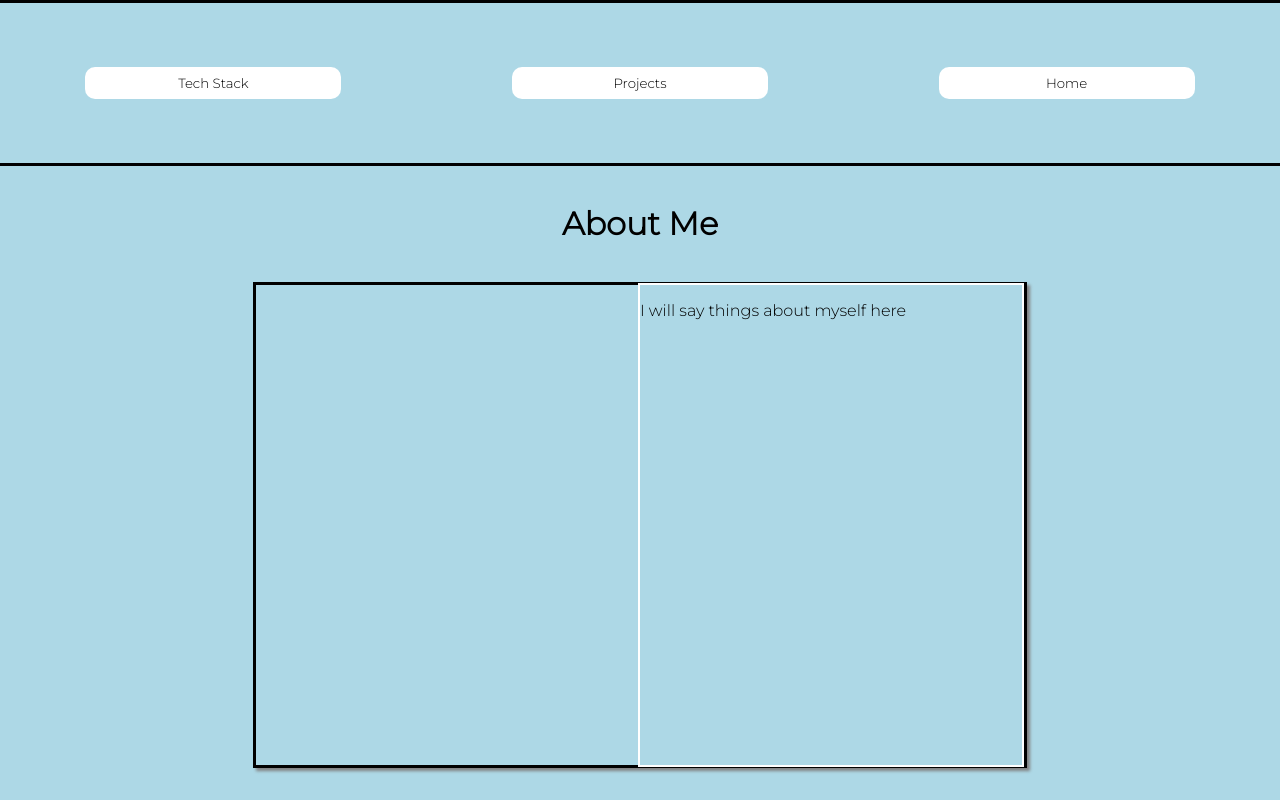
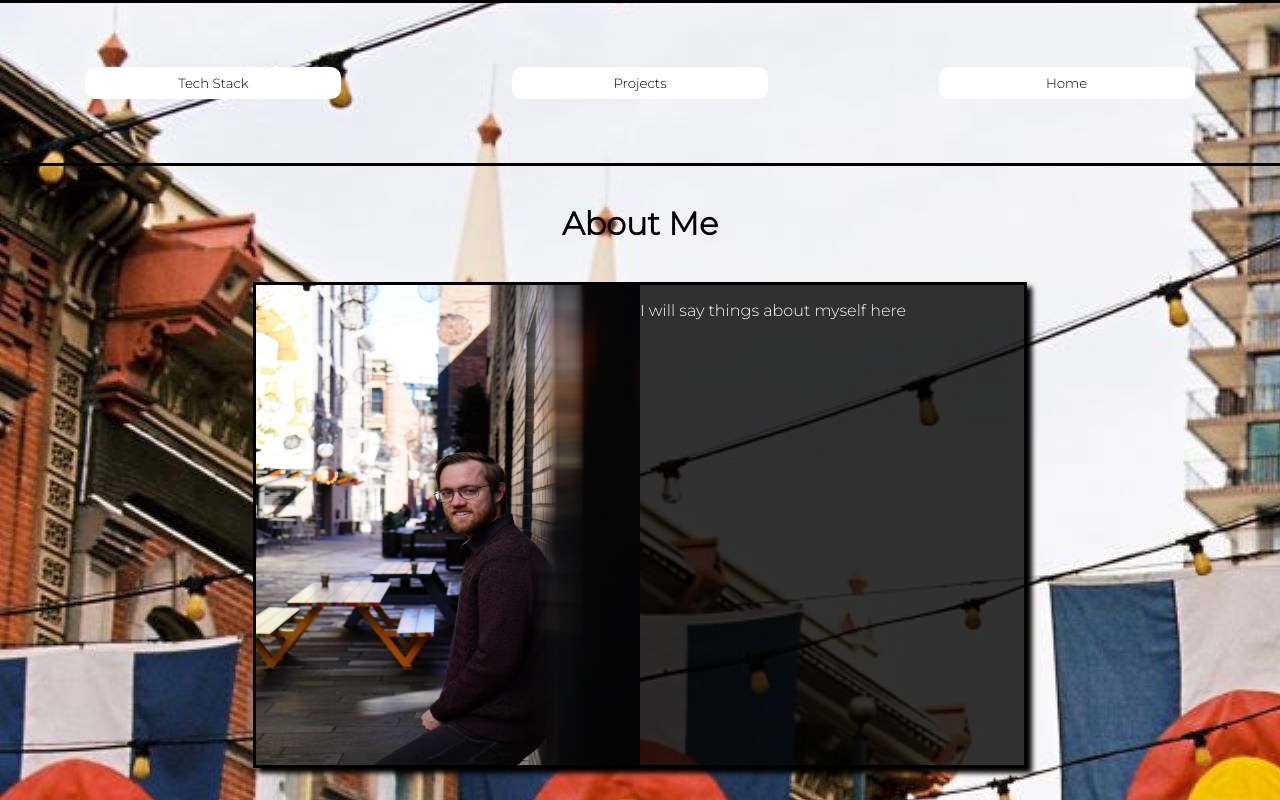
Before and after one commit to JPierce28/portfolio, a React (Create React App) app: page /about in a window 1280 px wide. Built offline with nearby package versions, Linux system fonts and the light colour scheme.

Commit message:
Add background image and basic styling for about me page

```diff
--- a/src/components/About/About.css
+++ b/src/components/About/About.css
@@ -5,16 +5,17 @@
     display: flex;
     flex-direction: column;
     align-items: center;
+    background-image: url('/public/images/background.jpg');
 }
 
 .about-description {
     height: 60vh;
     width: 60vw;
     border: 3px solid black;
-    box-shadow: 3px 3px 3px gray;
     display: flex;
     flex-direction: row;
     align-items: center;
+    box-shadow: 5px 5px 5px black;
 }
 
 h1 {
@@ -30,5 +31,12 @@ h1 {
 .description-container {
     width: 50%;
     height: 100%;
-    border: solid 2px white;
+    background-color: #000;
+    color: #fff;
+    opacity: .8;
 }
+
+.profile-picture {
+    height: 100%;
+    width: 100%;
+}
--- a/src/components/About/About.tsx
+++ b/src/components/About/About.tsx
@@ -9,6 +9,7 @@ const About = () => {
       <h1>About Me</h1>
       <section className='about-description'>
         <div className='image-container'>
+          <img className='profile-picture' src='/images/JPicture.jpg'></img>
         </div>
         <div className='description-container'>
           <p>I will say things about myself here</p>
--- a/src/components/Home/Home.css
+++ b/src/components/Home/Home.css
@@ -4,7 +4,7 @@
     display: flex;
     flex-direction: column;
     align-items: center;
-    background-color: lightblue;
+    background-image: url('/public/images/background.jpg');
 }
 
 
--- a/src/components/Home/Home.tsx
+++ b/src/components/Home/Home.tsx
@@ -1,5 +1,4 @@
 import './Home.css'
-import Header from '../Header/Header';
 import { useLocation, useNavigate } from 'react-router-dom';
 
 const Home = () => {
```
Also changed, not shown: public/images/JPicture.jpg (added), public/images/background.jpg (added).
